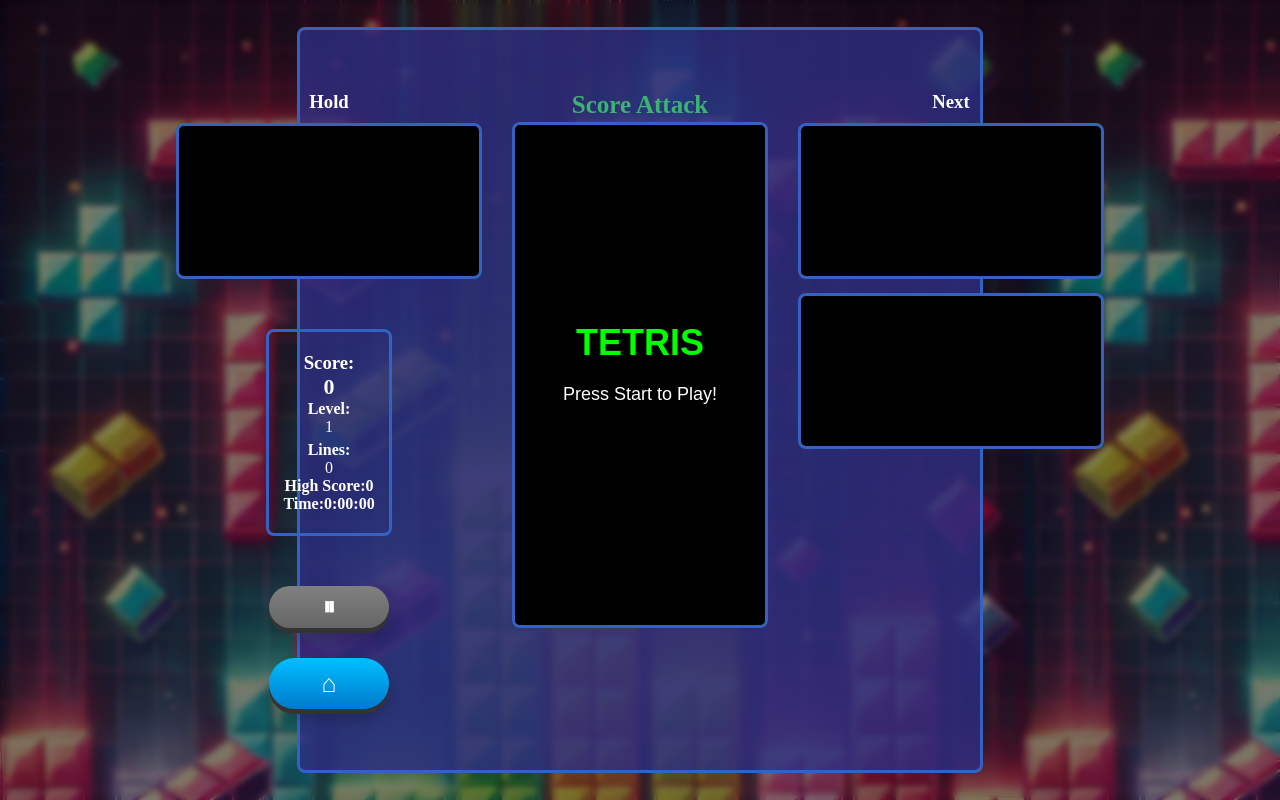
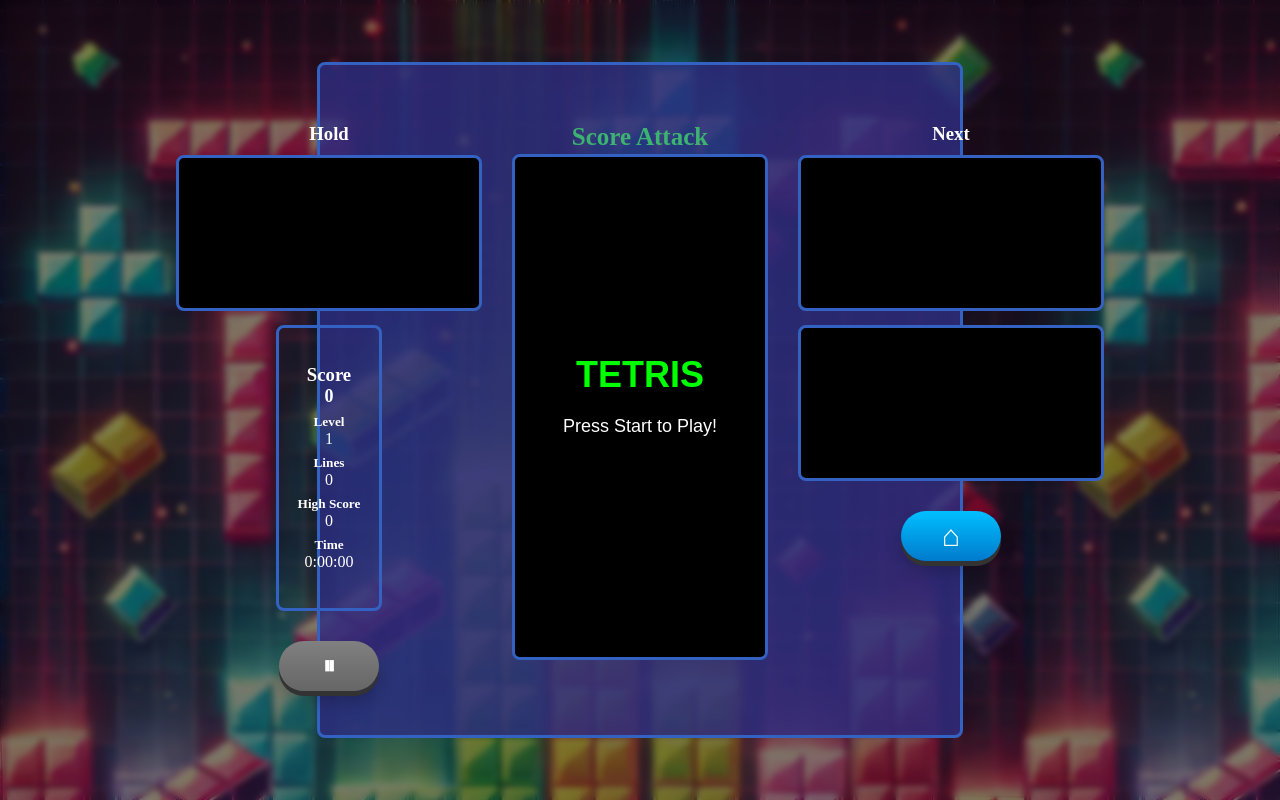
Before and after one commit to dev-teamE/tetris, a plain HTML site: page index.html in a window 1280 px wide. Both pictures are taken after a click on the button "Play". Drawn offline with Linux system fonts and the light colour scheme.

Commit message:
for timer bug fix

```diff
--- a/app.js
+++ b/app.js
@@ -1047,7 +1047,7 @@ function gameStart() {
   // document.getElementById('startButton').style.display = 'block'; // スタートボタンを表示
   drawGameStart(); // ゲームオーバー表示を描画
   context.restore()
-  play_sounds(bgm_sound)
+  //play_sounds(bgm_sound)
 }
 
 // ミノがロックされ、新しいミノが表示された時点で呼び出して判定する。
@@ -1151,6 +1151,7 @@ function restartGame() {
   lastTime = 0;  // lastTimeもリセット
   player.startTime = Date.now();
   document.querySelector('#playTime').innerText = '0:00:00';
+  document.getElementById("pauseButton").innerText = "⏸"; //  ボタンのテキストをPauseに戻す
 
   // ゲームを再開
   update();
@@ -1160,7 +1161,7 @@ function restartGame() {
   // document.getElementById('startButton').style.display = 'none';
   // 一時停止・再開ボタンを表示する
   document.getElementById('pauseButton').style.display = 'block';
-  play_bgm(bgm_sound);
+  //play_bgm(bgm_sound);
 }
 
 function update() {
@@ -1205,7 +1206,7 @@ function pauseGame(){
     // 一時停止処理
     gameActive = false;
     cancelAnimationFrame(animationId); // アニメーションフレームの停止
-    document.getElementById("pauseButton").innerText = "Resume"; // ボタンのテキストを「Resume」に変更
+    document.getElementById("pauseButton").innerText = "▷"; // ボタンのテキストを「Resume」に変更
     pause_bgm(bgm_sound);
     pauseStartTime = Date.now();
   } else {
@@ -1226,7 +1227,7 @@ function showPlayScreen() {
 
 function showStartScreen() {
   document.getElementById("startScreen").style.display = "flex"; // プレイ画面をflexで表示
-  document.getElementById("playScreen").style.display = "none"; // スタート画面非表示/
+  document.getElementById("playScreen").style.display = "none"; // スタート画面非表示
 }
 
 const loading = async () => {
--- a/index.html
+++ b/index.html
@@ -52,18 +52,19 @@
                 <h3>Hold</h3>
                 <canvas class="box" id="hold_canvas" ></canvas>
                 <div class="stats">
-                    <h3 class="stat">Score: </h3>
+                    <h3 class="stat">Score</h3>
                     <span id="score">0</span>
-                    <h4 class="stat">Level:</h4>
+                    <h5 class="stat">Level</h5>
                     <span id="level">1</span>
-                    <h4 class="stat">Lines:</h4>
+                    <h5 class="stat">Lines</h5>
                     <span id="lines">0</span>
-                    <h4 class="stat">High Score: <br><span id="highScore">0</span></h4>
-                    <h4 class="stat">Time: <span id="playTime">0:00:00</span></span></h4>
+                    <h5 class="stat">High Score</h5>
+                    <span id="highScore">0</span>
+                    <h5 class="stat">Time</h4>
+                    <span id="playTime">0:00:00</span></span>
                 </div>
                 <!-- <button id="startButton" >start</button> -->
                 <button id="pauseButton">⏸</button>
-                <button id="homeButton" onclick="showStartScreen()" >⌂</button>
                 <button id="restartButton">Restart</button>
             </div>
             <div class="area" id="main-area">
@@ -74,6 +75,8 @@
                 <h3>Next</h3>
                 <canvas class="box" id="nextPiece"></canvas>
                 <canvas class="box" id="followingPieces"></canvas>
+
+                <button id="homeButton" onclick="showStartScreen()" >⌂</button>
             </div>
         </div>
     </div>
--- a/style.css
+++ b/style.css
@@ -3,7 +3,7 @@ body {
 }
 
 .container button { /*スタート、一時停止・再開、リスタートボタン共通の設定*/
-    width: 120px;
+    width: 100px;
     height: 50px;
     margin-top: 160px;
     background: linear-gradient(to bottom, #00bfff, #007acc); /* 青いグラデーション */
@@ -149,8 +149,8 @@ button:active {
 
 /* ゲームに関係するエリアの設定 */
 .gameContainer {
-    height: 90%;
-    width: 50%;
+    width: 600px;
+    height: 650px;
     display: flex;
     align-items: center;
     justify-content: center;
@@ -182,14 +182,15 @@ button:active {
 }
 
 .stats {
-    width: 120px;
+    width: 100px;
+    height: 280px;
     border: 3px solid rgb(51, 98, 194);
     border-radius: 8px;
-    margin: 50px 0 50px 0;
-    padding: 20px 0 20px 0;
     display: flex;
     flex-direction: column;
     justify-content: center;
+    margin-top: 14px; /* キャンバスとの間隔 */
+    margin-bottom: 0px; /* キャンバスとの間隔 */
 }
 
 .stat {
@@ -199,26 +200,41 @@ button:active {
     justify-content: center;
 }
 
+#score {
+    color: white;
+    font-size: 18px;
+    font-weight: bold;
+    display: flex;
+    justify-content: center;
+    margin-top: -10px;
+    padding-bottom: 7px
+}
+
 #level {
     color: white;
     display: flex;
     justify-content: center;
-  margin-bottom: 5px;
+    padding-bottom: 7px
   }
 
   #lines {
     color: white;
     display: flex;
     justify-content: center;
+    padding-bottom: 7px
   }
 
-#score {
+#highScore{
     color: white;
-    font-size: 22px;
-    font-weight: bold;
     display: flex;
     justify-content: center;
-    margin-top: -10px;
+    padding-bottom: 7px
+  }
+
+  #playTime{
+    color: white;
+    display: flex;
+    justify-content: center;
   }
 
 #main-area {
@@ -267,8 +283,9 @@ button:active {
 
 #pauseButton {
     height: 50px;
-    width: 120px;
-    margin-bottom: 30px;
+    width: 100px;
+    margin-top: 30px;
+    margin-bottom: 14px;
     color: white;
     font-size: 25px;
     font-weight: bold;
@@ -283,9 +300,10 @@ button:active {
 #restartButton {
     /* display: block; */
     display: none; /* ゲーム起動時は非表示 */
-    height:60px;
-    width: 120px;
-    margin-bottom: 30px;
+    height:50px;
+    width: 100px;
+    margin-top: 30px;
+    margin-bottom: 14px;
     color: white;
     font-size: 25px;
     font-weight: bold;
@@ -299,11 +317,11 @@ button:active {
 
 #homeButton {
     /* display: none; ゲーム起動時は非表示 */
-    height: 60px;
-    width: 120px;
-    margin-bottom: 30px;
+    height: 50px;
+    width: 100px;
+    margin-top: 30px;
     color: white;
-    font-size: 25px;
+    font-size: 30px;
     font-weight: bold;
     outline: none;
     border: none;
```
Lines whose indentation alone changed are shown as unchanged.
